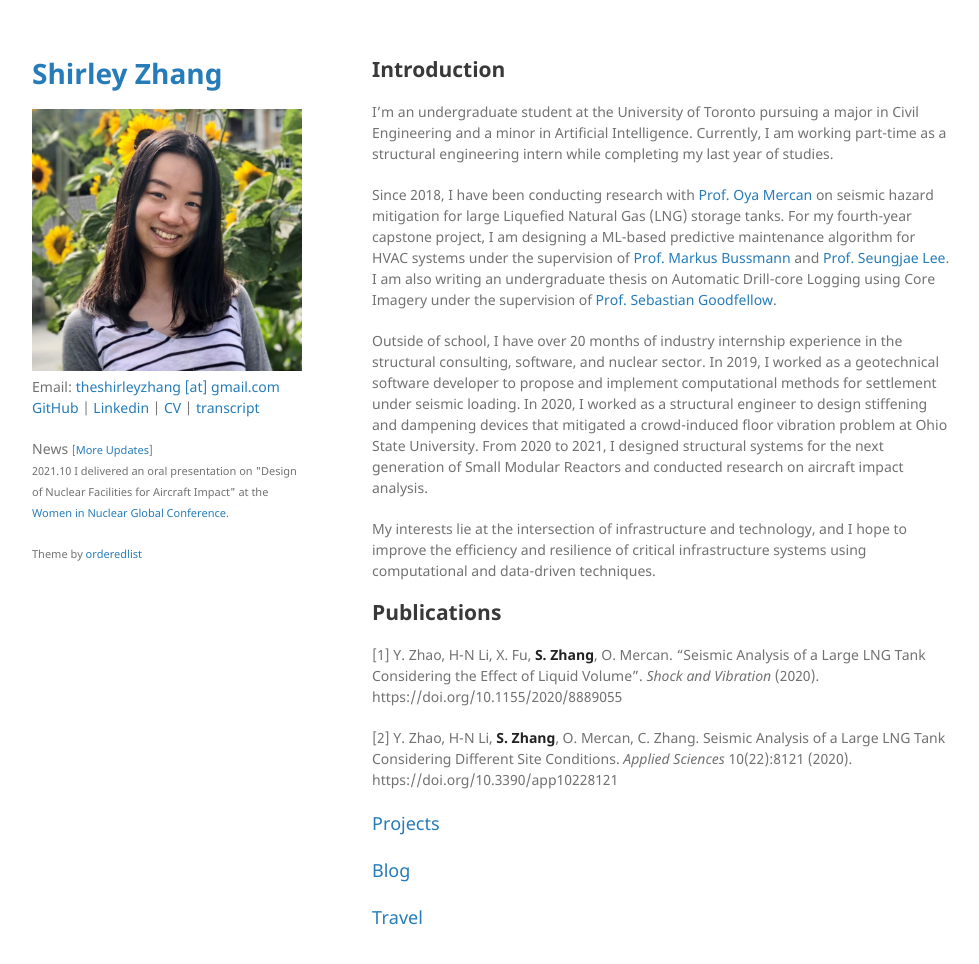
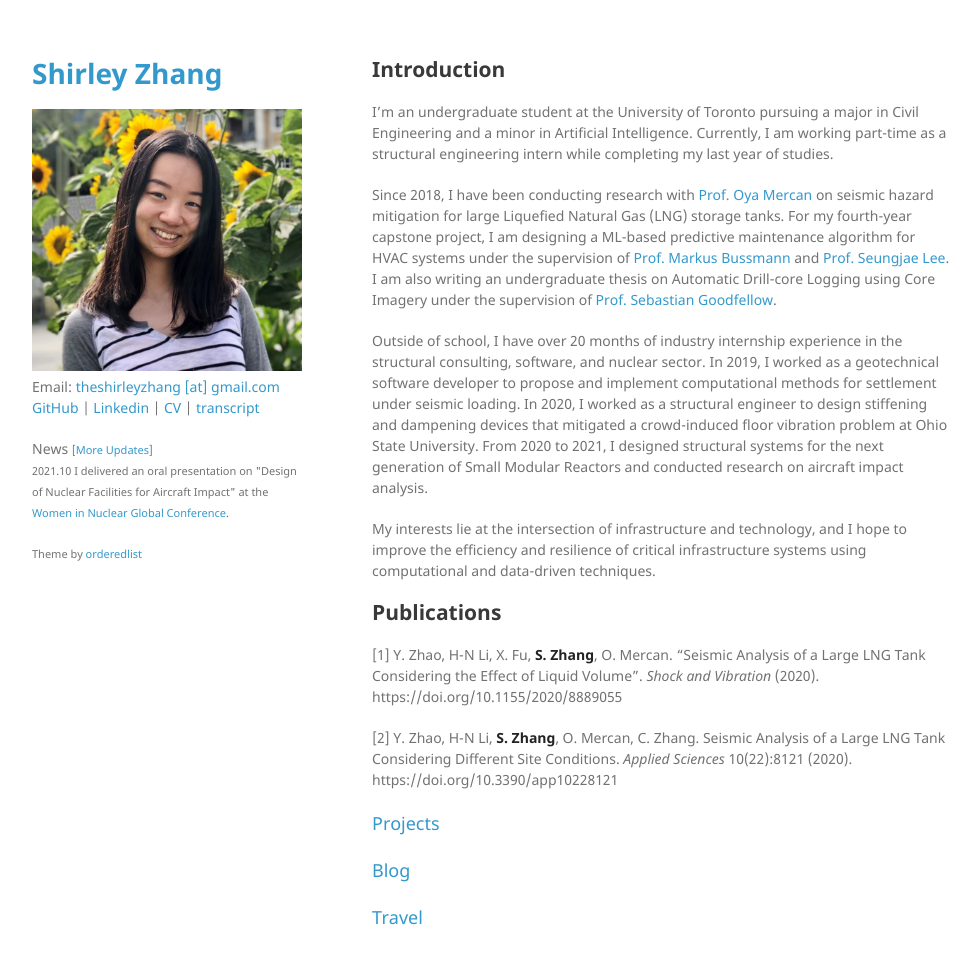
Before and after one commit to shirleyzhang2/shirleyzhang2.github.io, a Jekyll site: the page built from index.md, in a window 1280 px wide and 1001 px high. Shown: the top 964 px of the window, without its empty margins (148-1127 px from the left). Built offline with Jekyll 4.4.1, drawn with Linux system fonts in a browser that asks for light colours.

Commit message:
Update jekyll-theme-minimal.scss

```diff
--- a/_sass/jekyll-theme-minimal.scss
+++ b/_sass/jekyll-theme-minimal.scss
@@ -35,7 +35,8 @@ h3, h4, h5, h6 {
 }
 
 a {
-  color:#267CB9;
+  // color:#267CB9;
+  color:#39c;
   text-decoration:none;
 }
 
```
